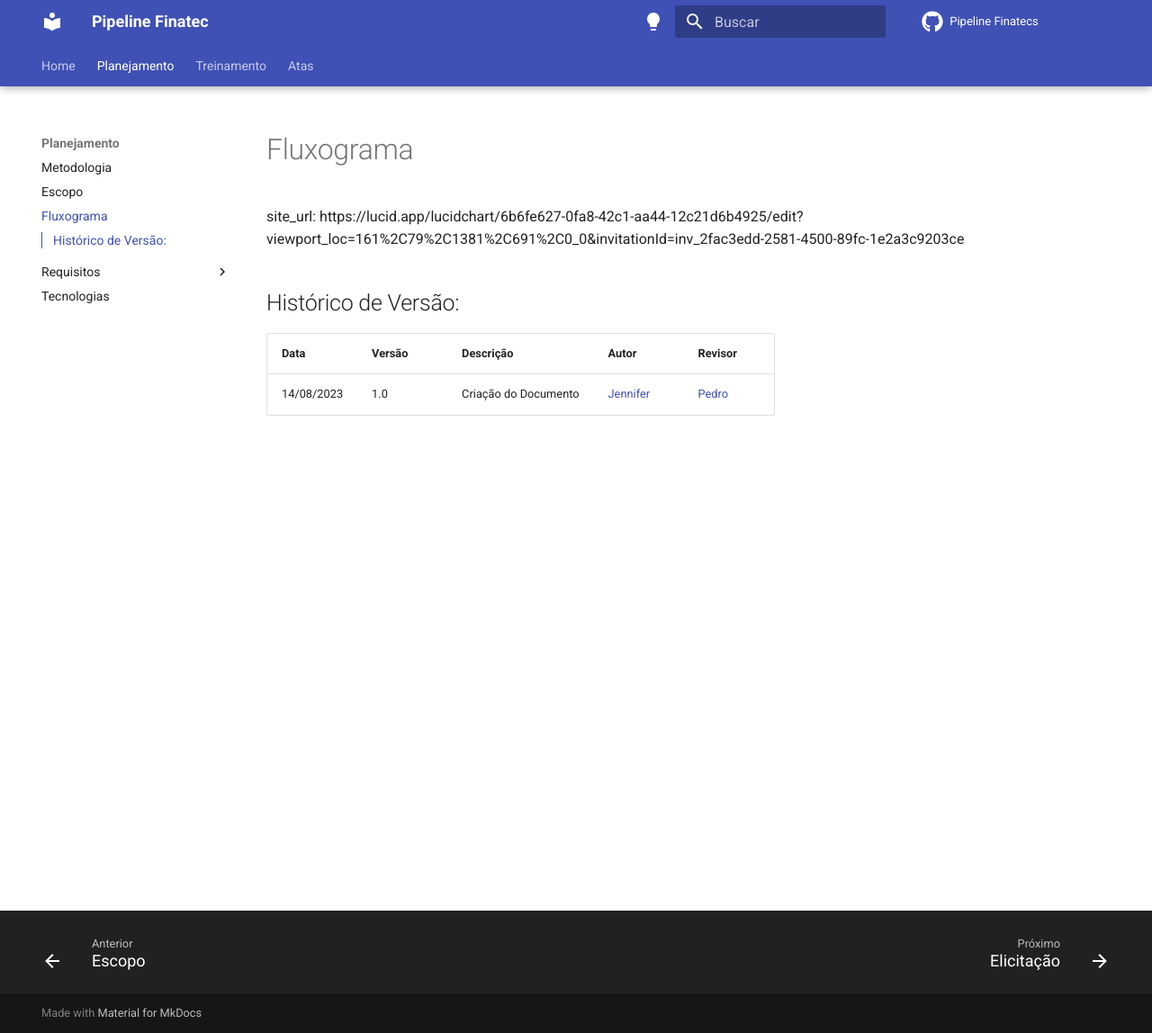
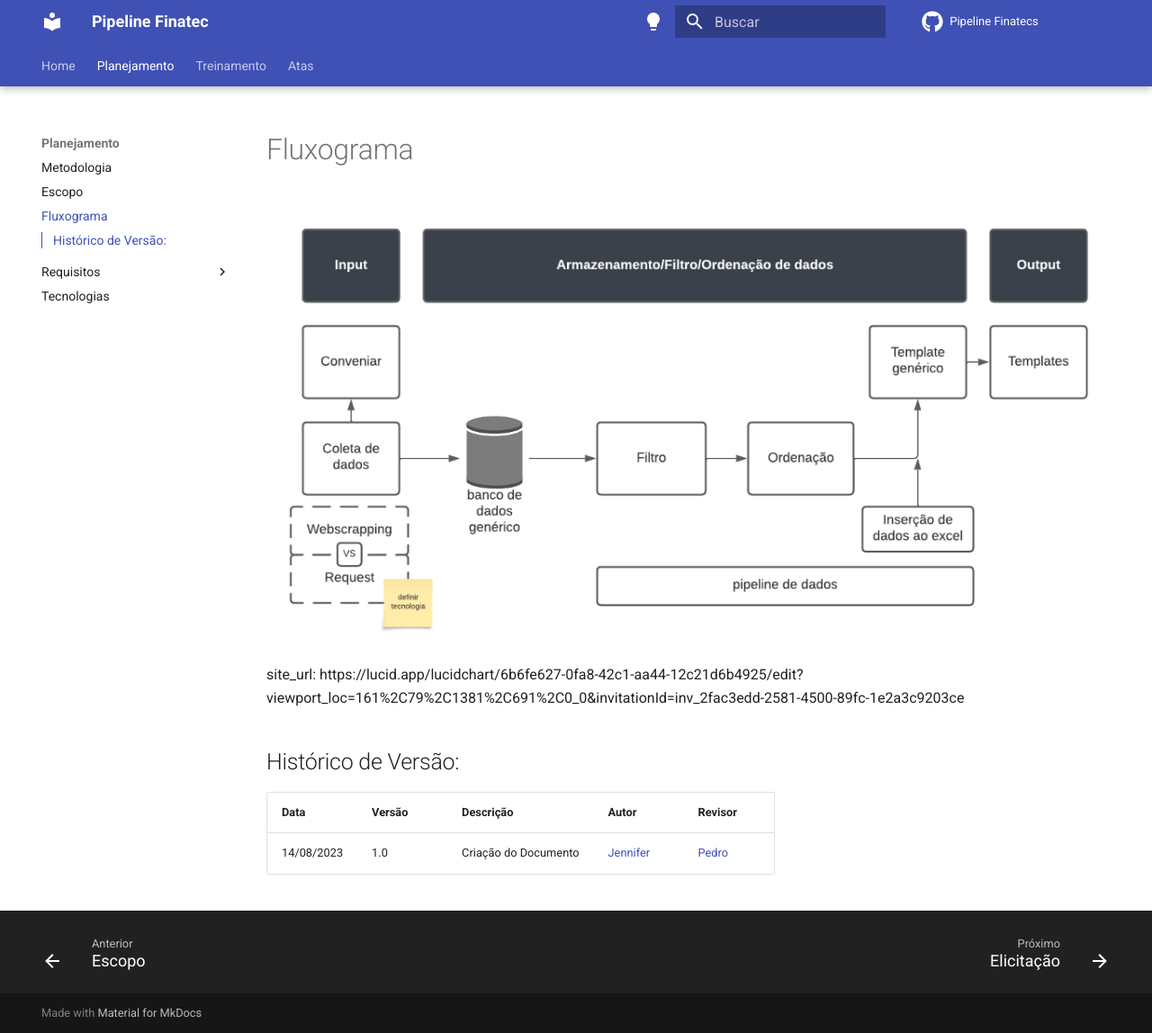
Before and after one commit to ResidenciaTICBrisa/05_PipelineFinatec, an MkDocs documentation site: the page built from docs/planejamento/fluxograma.md, in a window 1280 px wide and 1148 px high. Shown: the whole window at 90% size. Built offline with MkDocs 1.6.1 and Material for MkDocs 9.7.7, drawn with Linux system fonts in a browser that asks for light colours; comment, search, counter and statistics services are not loaded.

Commit message:
Update fluxograma.md
Inserindo figura.

```diff
--- a/docs/planejamento/fluxograma.md
+++ b/docs/planejamento/fluxograma.md
@@ -1,4 +1,5 @@
 #  Fluxograma
+![](./assets/fluxograma.png)
 site_url: https://lucid.app/lucidchart/6b6fe627-0fa8-42c1-aa44-12c21d6b4925/edit?viewport_loc=161%2C79%2C1381%2C691%2C0_0&invitationId=inv_2fac3edd-2581-4500-89fc-1e2a3c9203ce
 
 ## Histórico de Versão:
```
